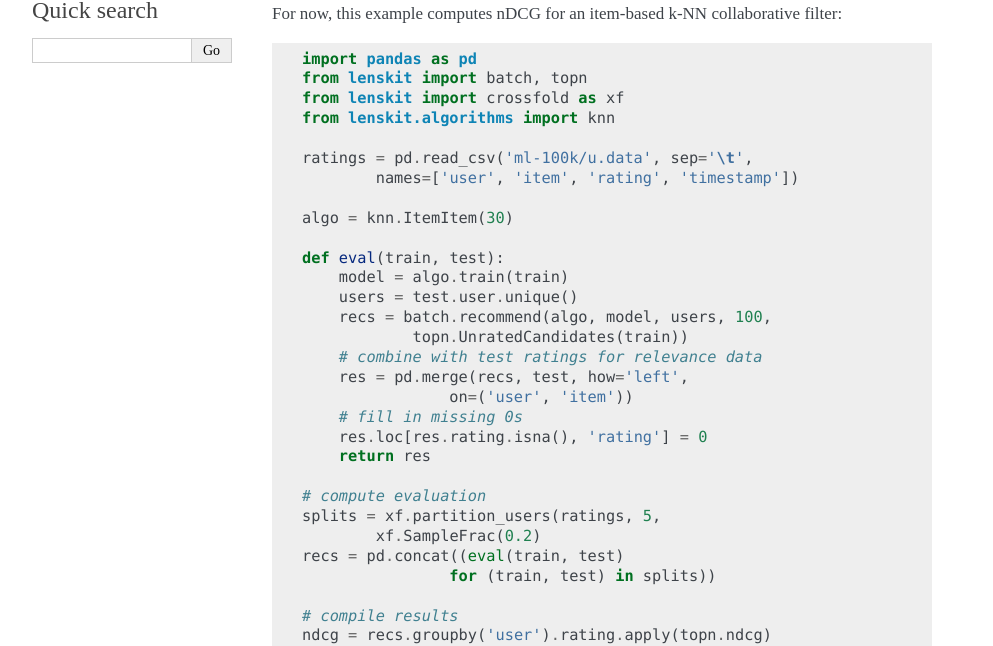
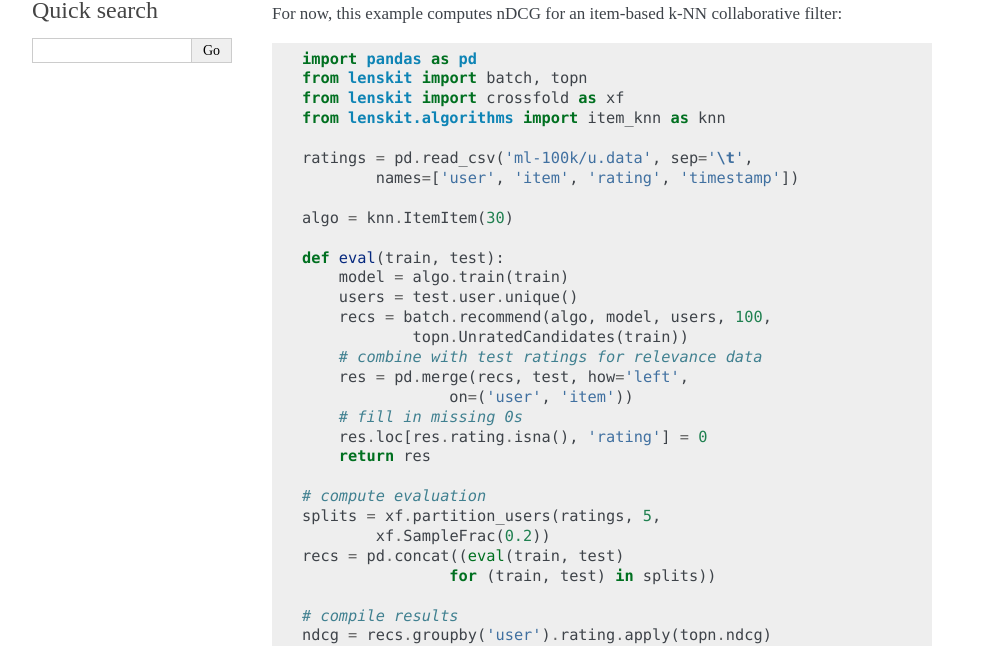
Before and after one commit to lenskit/lkpy, a Sphinx documentation site: the page built from doc/quickstart.rst, in a window 1280 px wide. Shown: the part 133-779 px from the top of the page, without its empty margins (148-1141 px from the left). Built offline with Sphinx 7.4.7, drawn with Linux system fonts in a browser that asks for light colours.

Commit message:
Fix quickstart.rst sample code
Add a missing parenthesis and update an import statement so the code will actually run.

```diff
--- a/doc/quickstart.rst
+++ b/doc/quickstart.rst
@@ -8,7 +8,7 @@
     import pandas as pd
     from lenskit import batch, topn
     from lenskit import crossfold as xf
-    from lenskit.algorithms import knn
+    from lenskit.algorithms import item_knn as knn
 
     ratings = pd.read_csv('ml-100k/u.data', sep='\t',
             names=['user', 'item', 'rating', 'timestamp'])
@@ -29,7 +29,7 @@
 
     # compute evaluation
     splits = xf.partition_users(ratings, 5,
-            xf.SampleFrac(0.2)
+            xf.SampleFrac(0.2))
     recs = pd.concat((eval(train, test)
                     for (train, test) in splits))
 
```
